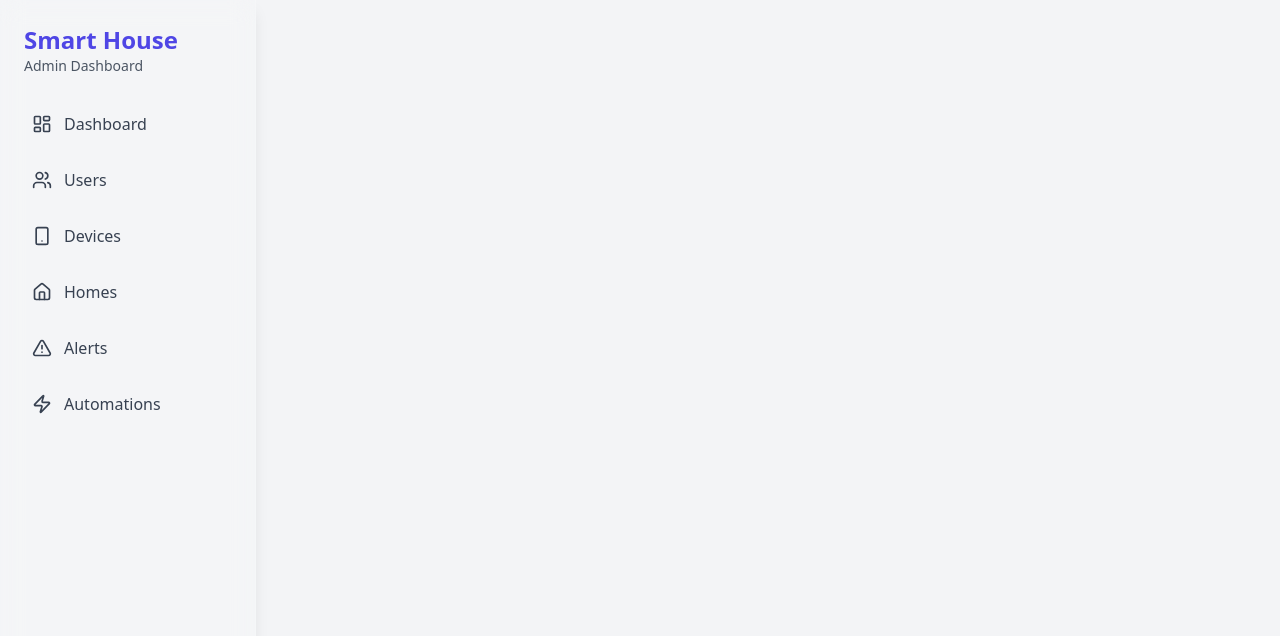
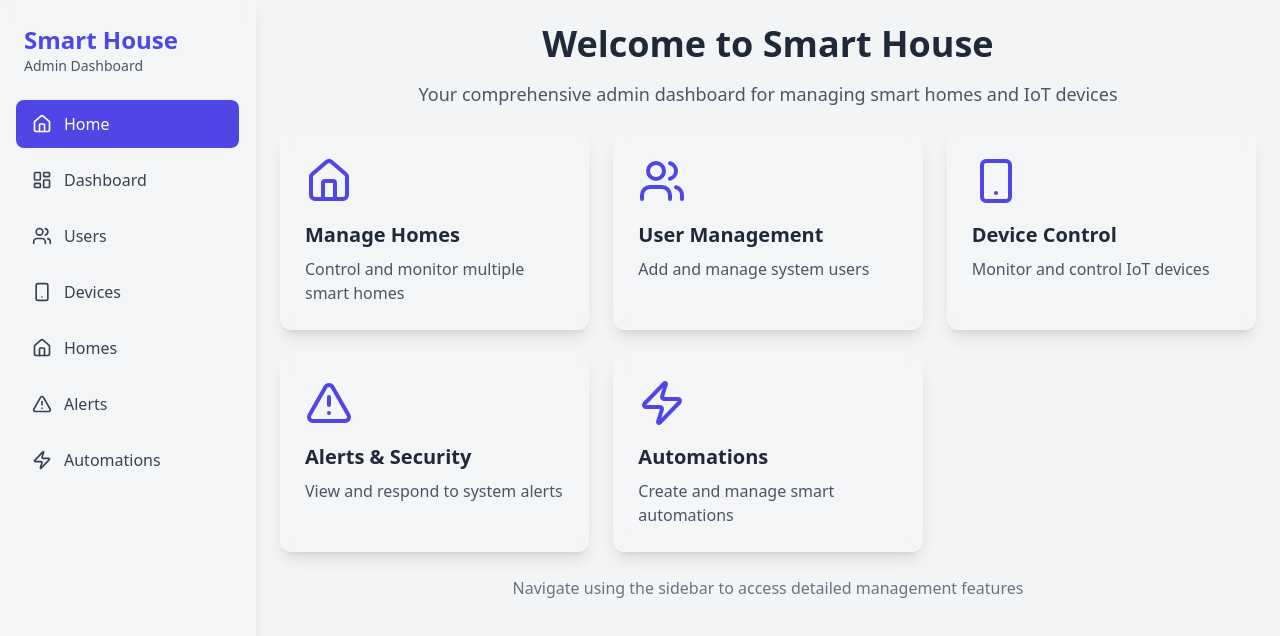
Before and after one commit to sanedchabrek/smart-house, a React (Vite) app in the folder web-dashboard/: page /home in a window 1280 px wide. Shown: the top 636 px of the page. Built offline with nearby package versions, Linux system fonts and the light colour scheme.

Commit message:
add home page

```diff
--- a/web-dashboard/src/App.tsx
+++ b/web-dashboard/src/App.tsx
@@ -1,5 +1,6 @@
 import { Routes, Route } from 'react-router-dom'
 import Layout from './components/Layout'
+import Home from './pages/Home'
 import Dashboard from './pages/Dashboard'
 import Users from './pages/Users'
 import Devices from './pages/Devices'
@@ -11,6 +12,7 @@ function App() {
   return (
     <Layout>
       <Routes>
+        <Route path="/home" element={<Home />} />
         <Route path="/" element={<Dashboard />} />
         <Route path="/users" element={<Users />} />
         <Route path="/devices" element={<Devices />} />
--- a/web-dashboard/src/components/Sidebar.tsx
+++ b/web-dashboard/src/components/Sidebar.tsx
@@ -6,6 +6,7 @@ const Sidebar = () => {
   const location = useLocation()
 
   const menuItems = [
+    { path: '/home', label: 'Home', icon: Home },
     { path: '/', label: 'Dashboard', icon: LayoutDashboard },
     { path: '/users', label: 'Users', icon: Users },
     { path: '/devices', label: 'Devices', icon: Smartphone },
--- a/web-dashboard/src/pages/Dashboard.tsx
+++ b/web-dashboard/src/pages/Dashboard.tsx
@@ -1,6 +1,6 @@
 import { motion } from 'framer-motion'
-import { Home, Users, Smartphone, AlertTriangle, Activity } from 'lucide-react'
-import { LineChart, Line, XAxis, YAxis, CartesianGrid, Tooltip, ResponsiveContainer, BarChart, Bar } from 'recharts'
+import { Home, Users, Smartphone, AlertTriangle } from 'lucide-react'
+import { LineChart, Line, XAxis, YAxis, CartesianGrid, Tooltip, ResponsiveContainer } from 'recharts'
 
 const Dashboard = () => {
   // Mock data
--- /dev/null
+++ b/web-dashboard/src/pages/Home.tsx
@@ -0,0 +1,58 @@
+import { motion } from 'framer-motion'
+import { Home as HomeIcon, Users, Smartphone, AlertTriangle, Zap } from 'lucide-react'
+
+const Home = () => {
+  const features = [
+    { title: 'Manage Homes', description: 'Control and monitor multiple smart homes', icon: HomeIcon, path: '/homes' },
+    { title: 'User Management', description: 'Add and manage system users', icon: Users, path: '/users' },
+    { title: 'Device Control', description: 'Monitor and control IoT devices', icon: Smartphone, path: '/devices' },
+    { title: 'Alerts & Security', description: 'View and respond to system alerts', icon: AlertTriangle, path: '/alerts' },
+    { title: 'Automations', description: 'Create and manage smart automations', icon: Zap, path: '/automations' },
+  ]
+
+  return (
+    <div className="p-6 space-y-6">
+      <motion.div
+        initial={{ opacity: 0, y: -20 }}
+        animate={{ opacity: 1, y: 0 }}
+        className="text-center"
+      >
+        <h1 className="text-4xl font-bold text-gray-800 mb-4">Welcome to Smart House</h1>
+        <p className="text-lg text-gray-600">Your comprehensive admin dashboard for managing smart homes and IoT devices</p>
+      </motion.div>
+
+      <motion.div
+        initial={{ opacity: 0, y: 20 }}
+        animate={{ opacity: 1, y: 0 }}
+        transition={{ delay: 0.2 }}
+        className="grid grid-cols-1 md:grid-cols-2 lg:grid-cols-3 gap-6"
+      >
+        {features.map((feature, index) => (
+          <motion.div
+            key={feature.title}
+            initial={{ opacity: 0, scale: 0.9 }}
+            animate={{ opacity: 1, scale: 1 }}
+            transition={{ delay: index * 0.1 + 0.3 }}
+            className="bg-white/10 backdrop-blur-md rounded-xl p-6 shadow-lg border border-white/20 hover:bg-white/20 transition-colors cursor-pointer"
+            onClick={() => window.location.href = feature.path}
+          >
+            <feature.icon className="w-12 h-12 text-primary mb-4" />
+            <h3 className="text-xl font-semibold text-gray-800 mb-2">{feature.title}</h3>
+            <p className="text-gray-600">{feature.description}</p>
+          </motion.div>
+        ))}
+      </motion.div>
+
+      <motion.div
+        initial={{ opacity: 0 }}
+        animate={{ opacity: 1 }}
+        transition={{ delay: 0.8 }}
+        className="text-center mt-12"
+      >
+        <p className="text-gray-500">Navigate using the sidebar to access detailed management features</p>
+      </motion.div>
+    </div>
+  )
+}
+
+export default Home
```
